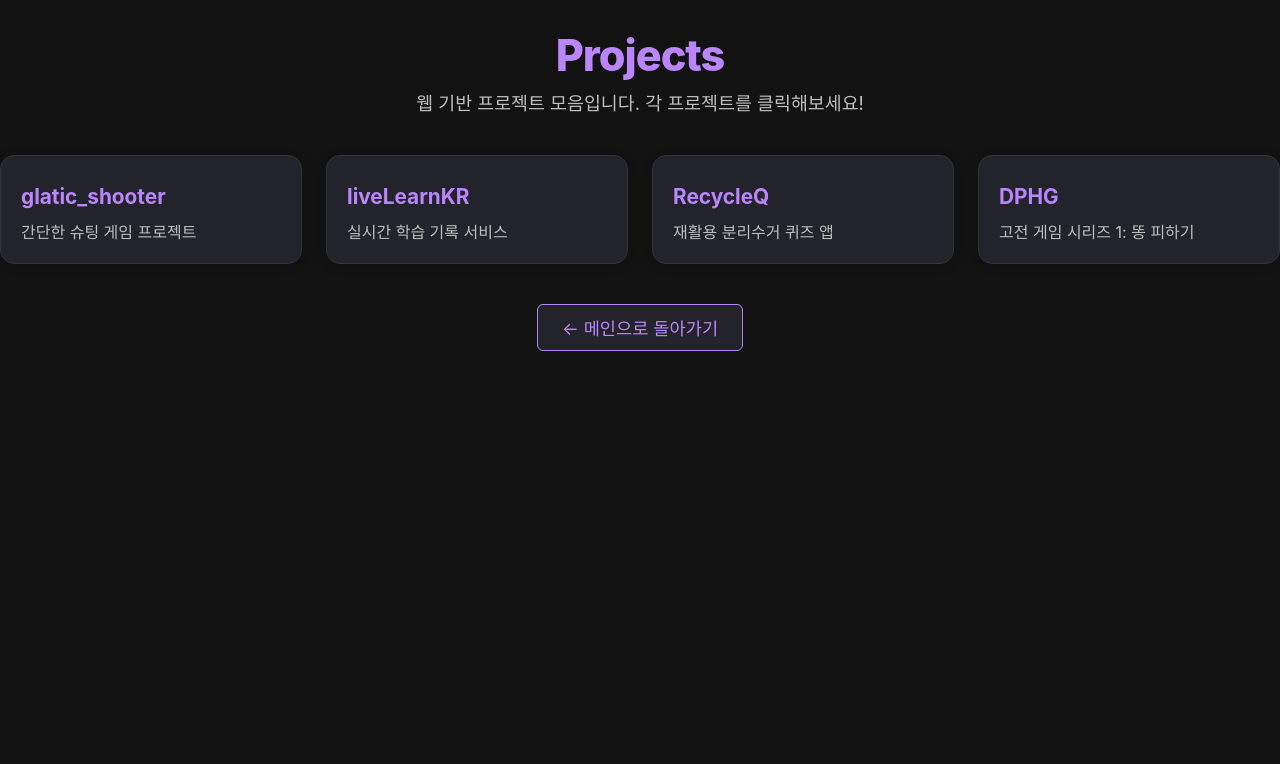
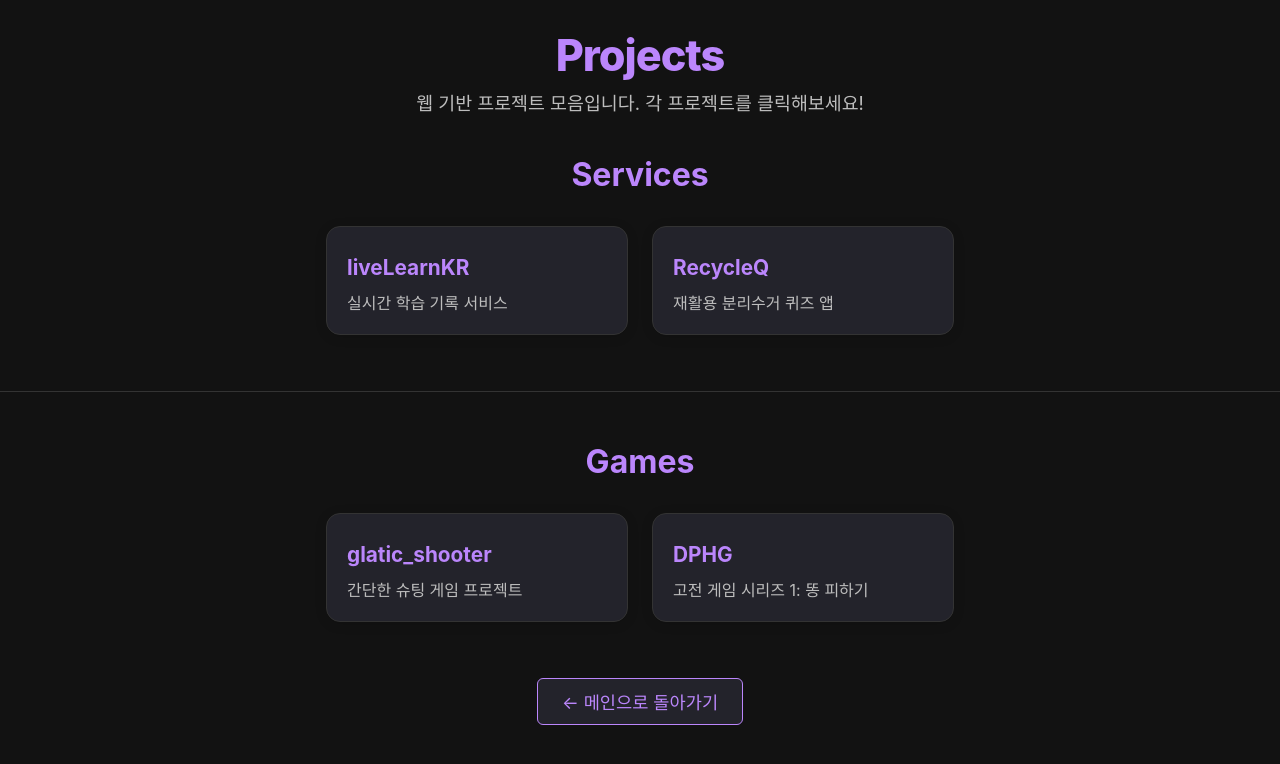
Before and after one commit to hojun313/hojun313.github.io, a Jekyll site: the page projects/index.html, which Jekyll copies as it is, in a window 1280 px wide. Shown: the top 764 px of the page. Built offline with Jekyll 4.4.1, drawn with Linux system fonts in a browser that asks for light colours.

Commit message:
Add project categories and improve project page layout
Refactored the projects page to group projects into 'Services' and 'Games' categories, each with its own section and title. Updated CSS to support category sections, improved project card responsiveness, and enhanced overall layout and styling for better readability and navigation.

```diff
--- a/assets/css/style.css
+++ b/assets/css/style.css
@@ -34,8 +34,7 @@ body.page-hub {
 .post-list a { color: #BB86FC; text-decoration: none; }
 .post-list a:hover { text-decoration: underline; }
 
-/* assets/css/style.css 파일 맨 아래에 추가 */
-
+/* 페이지 헤더 스타일 */
 .page-header {
   display: flex;
   justify-content: space-between;
@@ -93,8 +92,6 @@ body.page-hub {
 }
 
 
-/* assets/css/style.css 파일 맨 아래에 추가 */
-
 /* 개별 포스트 스타일 */
 .post-header {
   border-bottom: 1px solid #444;
@@ -144,14 +141,6 @@ body.page-hub {
 }
 
 /* 프로젝트 카드 스타일 */
-.projects-list {
-    display: flex;
-    flex-wrap: wrap;
-    gap: 24px;
-    list-style: none;
-    padding: 0;
-    justify-content: center;
-}
 
 .project-card {
     background: #23232b;
@@ -190,47 +179,12 @@ body.page-hub {
     font-size: 1em;
 }
 
-/* 프로젝트 페이지 헤더 스타일 */
+/* 프로젝트 페이지 헤더 및 네비게이션 스타일 */
 .projects-header {
     text-align: center;
     margin-bottom: 2.5rem;
 }
-.projects-header h1 {
-    font-size: 2.7rem;
-    color: #BB86FC;
-    margin-bottom: 0.5rem;
-    font-weight: 800;
-    letter-spacing: -1px;
-}
-.projects-header p {
-    font-size: 1.15rem;
-    color: #bdbdbd;
-    margin-top: 0;
-    margin-bottom: 0;
-}
-
-/* 프로젝트 페이지 네비게이션(메인으로 돌아가기) 스타일 */
-.projects-nav {
-    margin-top: 2.5rem;
-    text-align: center;
-}
-.projects-nav a {
-    color: #BB86FC;
-    text-decoration: none;
-    font-size: 1.1rem;
-    padding: 10px 24px;
-    border: 1px solid #BB86FC;
-    border-radius: 6px;
-    background: #23232b;
-    transition: background 0.2s, color 0.2s;
-    display: inline-block;
-}
-.projects-nav a:hover {
-    background: #BB86FC;
-    color: #23232b;
-}
-
-/* 추가된 클래스 스타일 */
+.projects-header h1,
 .projects-title {
     font-size: 2.7rem;
     color: #BB86FC;
@@ -238,12 +192,19 @@ body.page-hub {
     font-weight: 800;
     letter-spacing: -1px;
 }
+.projects-header p,
 .projects-desc {
     font-size: 1.15rem;
     color: #bdbdbd;
     margin-top: 0;
     margin-bottom: 0;
 }
+
+.projects-nav {
+    margin-top: 2.5rem;
+    text-align: center;
+}
+.projects-nav a,
 .projects-back {
     color: #BB86FC;
     text-decoration: none;
@@ -255,7 +216,53 @@ body.page-hub {
     transition: background 0.2s, color 0.2s;
     display: inline-block;
 }
+.projects-nav a:hover,
 .projects-back:hover {
     background: #BB86FC;
     color: #23232b;
 }
+
+/* 프로젝트 카테고리 및 리스트 스타일 */
+.project-category {
+    margin-bottom: 3.5rem; /* 각 카테고리 섹션 하단 여백 */
+    padding-top: 1.5rem;
+    border-top: 1px solid #333; /* 섹션 구분선 */
+}
+
+.project-category:first-of-type {
+    border-top: none; /* 첫 번째 섹션에는 구분선 없음 */
+    padding-top: 0;
+}
+
+.category-title {
+    font-size: 2rem; /* 카테고리 제목 크기 */
+    color: #BB86FC; /* 강조 색상 */
+    text-align: center;
+    margin-bottom: 2rem; /* 제목과 카드 목록 사이 여백 */
+    font-weight: 700;
+}
+
+.projects-list {
+    display: flex;
+    flex-wrap: wrap;
+    gap: 24px;
+    list-style: none;
+    padding: 0;
+    justify-content: center; /* 카드들을 중앙 정렬 */
+    margin-bottom: 2rem; /* 리스트 하단 여백 */
+}
+
+/* 반응형 디자인 */
+@media (max-width: 768px) {
+    .project-card {
+        width: 100%; /* 작은 화면에서 카드를 전체 너비로 */
+        max-width: 300px; /* 최대 너비 지정 */
+    }
+    .projects-list {
+        flex-direction: column; /* 작은 화면에서 세로로 정렬 */
+        align-items: center; /* 세로 정렬 시 중앙 정렬 */
+    }
+    .category-title {
+        font-size: 1.8rem;
+    }
+}
--- a/projects/index.html
+++ b/projects/index.html
@@ -12,13 +12,10 @@
             <h1 class="projects-title">Projects</h1>
             <p class="projects-desc">웹 기반 프로젝트 모음입니다. 각 프로젝트를 클릭해보세요!</p>
         </header>
+
+        <section class="project-category">
+            <h2 class="category-title">Services</h2>
             <ul class="projects-list">
-            <li class="project-card">
-                <a href="https://hojun313.github.io/glatic_shooter/">
-                    <h2>glatic_shooter</h2>
-                    <p>간단한 슈팅 게임 프로젝트</p>
-                </a>
-            </li>
                 <li class="project-card">
                     <a href="https://hojun313.github.io/liveLearnKR/">
                         <h2>liveLearnKR</h2>
@@ -31,14 +28,27 @@
                         <p>재활용 분리수거 퀴즈 앱</p>
                     </a>
                 </li>
+            </ul>
+        </section>
+
+        <section class="project-category">
+            <h2 class="category-title">Games</h2>
+            <ul class="projects-list">
+                <li class="project-card">
+                    <a href="https://hojun313.github.io/glatic_shooter/">
+                        <h2>glatic_shooter</h2>
+                        <p>간단한 슈팅 게임 프로젝트</p>
+                    </a>
+                </li>
                 <li class="project-card">
                     <a href="https://hojun313.github.io/DPHG/">
                         <h2>DPHG</h2>
                         <p>고전 게임 시리즈 1: 똥 피하기</p>
                     </a>
                 </li>
-            <!-- 여기에 프로젝트를 추가하세요 -->
             </ul>
+        </section>
+
         <nav class="projects-nav">
             <a class="projects-back" href="/">← 메인으로 돌아가기</a>
         </nav>
```
Lines whose indentation alone changed are shown as unchanged.
